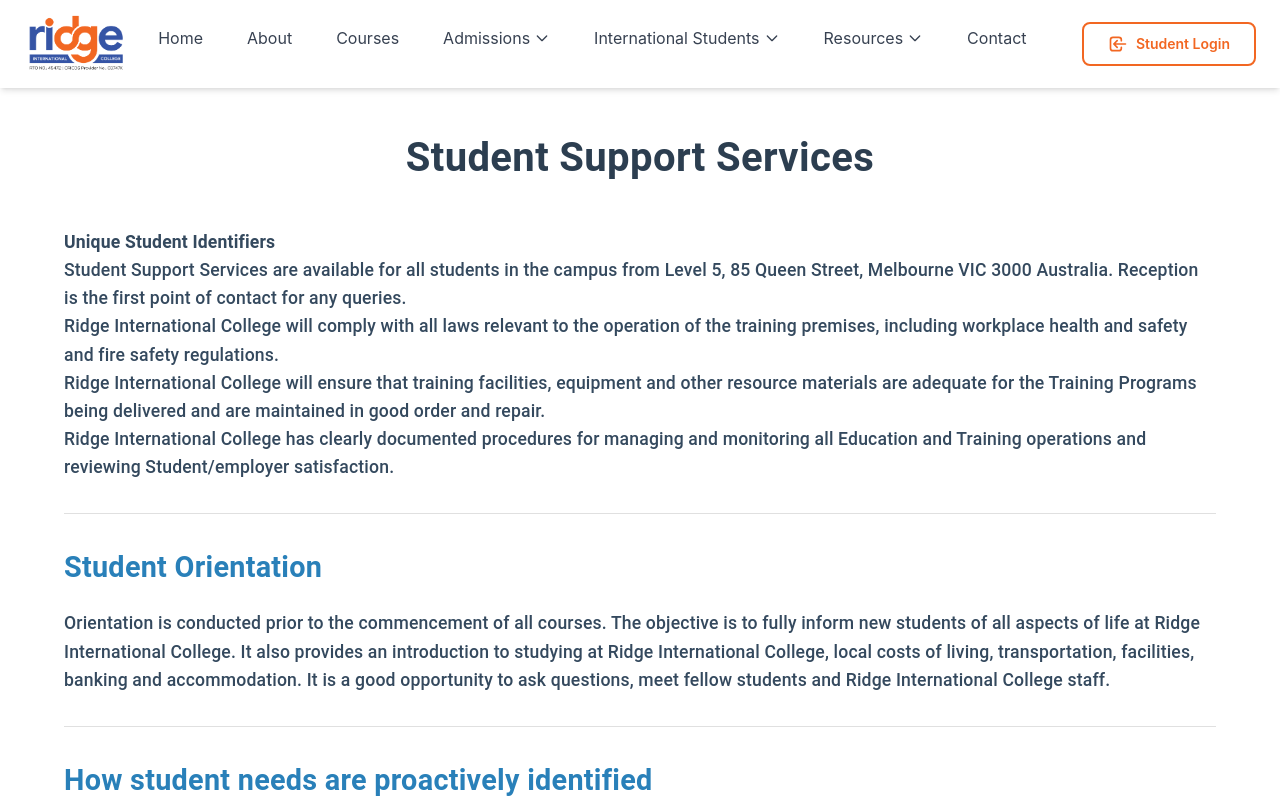
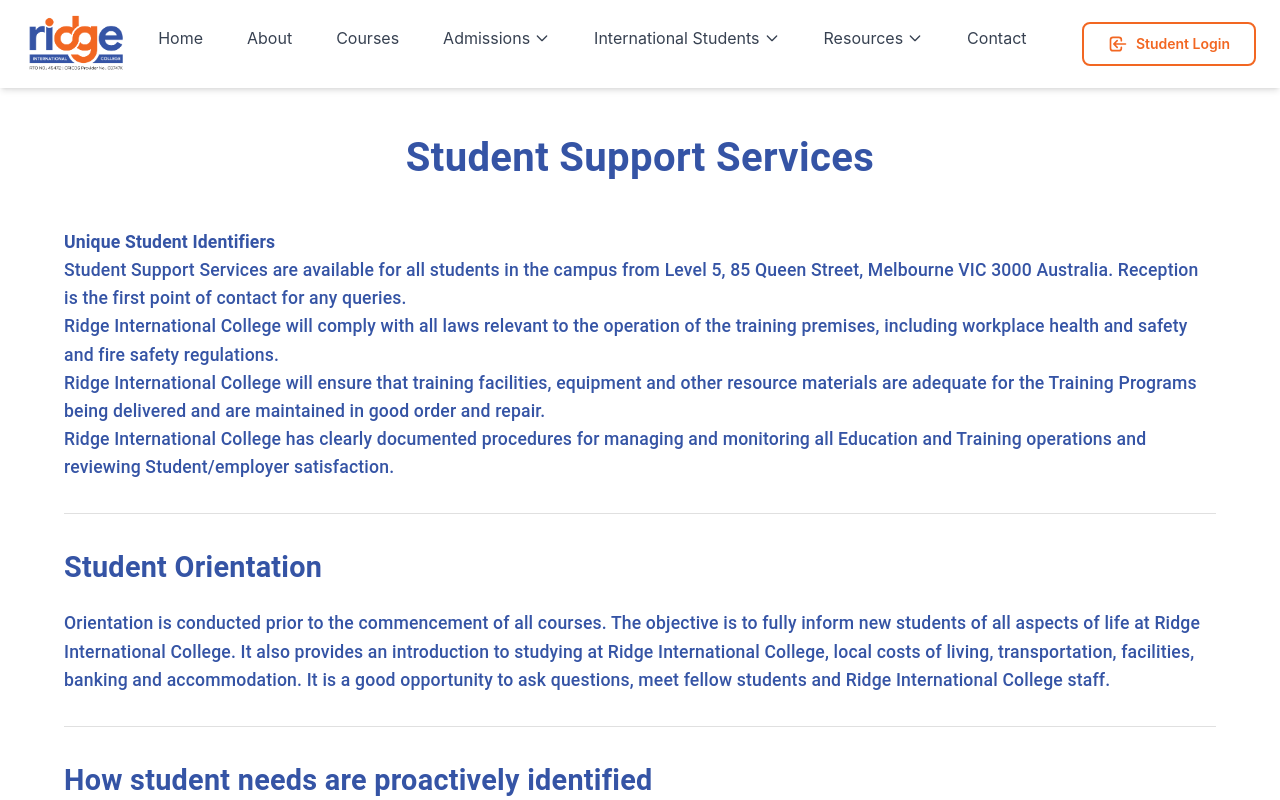
Before and after one commit to sani0010/ridge-website, a React (Create React App) app: page /services in a window 1280 px wide. Shown: the top 800 px of the page. Built offline with nearby package versions, Linux system fonts and the light colour scheme.

Commit message:
student color

```diff
--- a/src/pages/StudentSupportServices.js
+++ b/src/pages/StudentSupportServices.js
@@ -5,20 +5,20 @@
 const SectionTitle = styled(Typography)({
   fontSize: '2.5rem',
   fontWeight: '600',
-  color: '#2C3E50',
+  color: '#3554a5',
   marginBottom: '40px',
 });
 
 const SubsectionTitle = styled(Typography)({
   fontSize: '1.8rem',
   fontWeight: '600',
-  color: '#2980B9',
+  color: '#3554a5',
   marginBottom: '20px',
 });
 
 const InfoText = styled(Typography)({
   fontSize: '1.1rem',
-  color: '#34495E',
+  color: '#3554a5',
   lineHeight: '1.6',
   fontWeight: '500',
   marginBottom: '20px',
```
